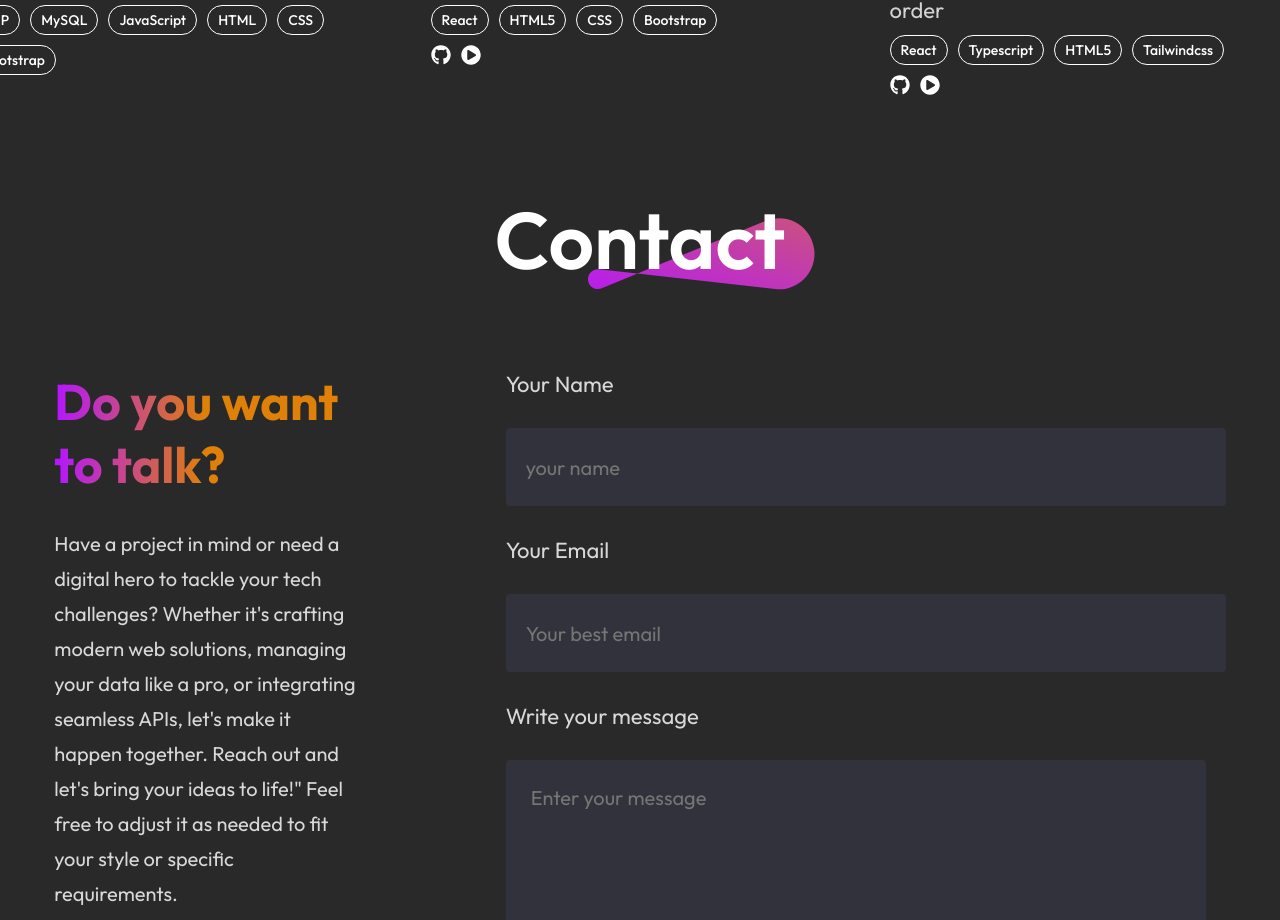
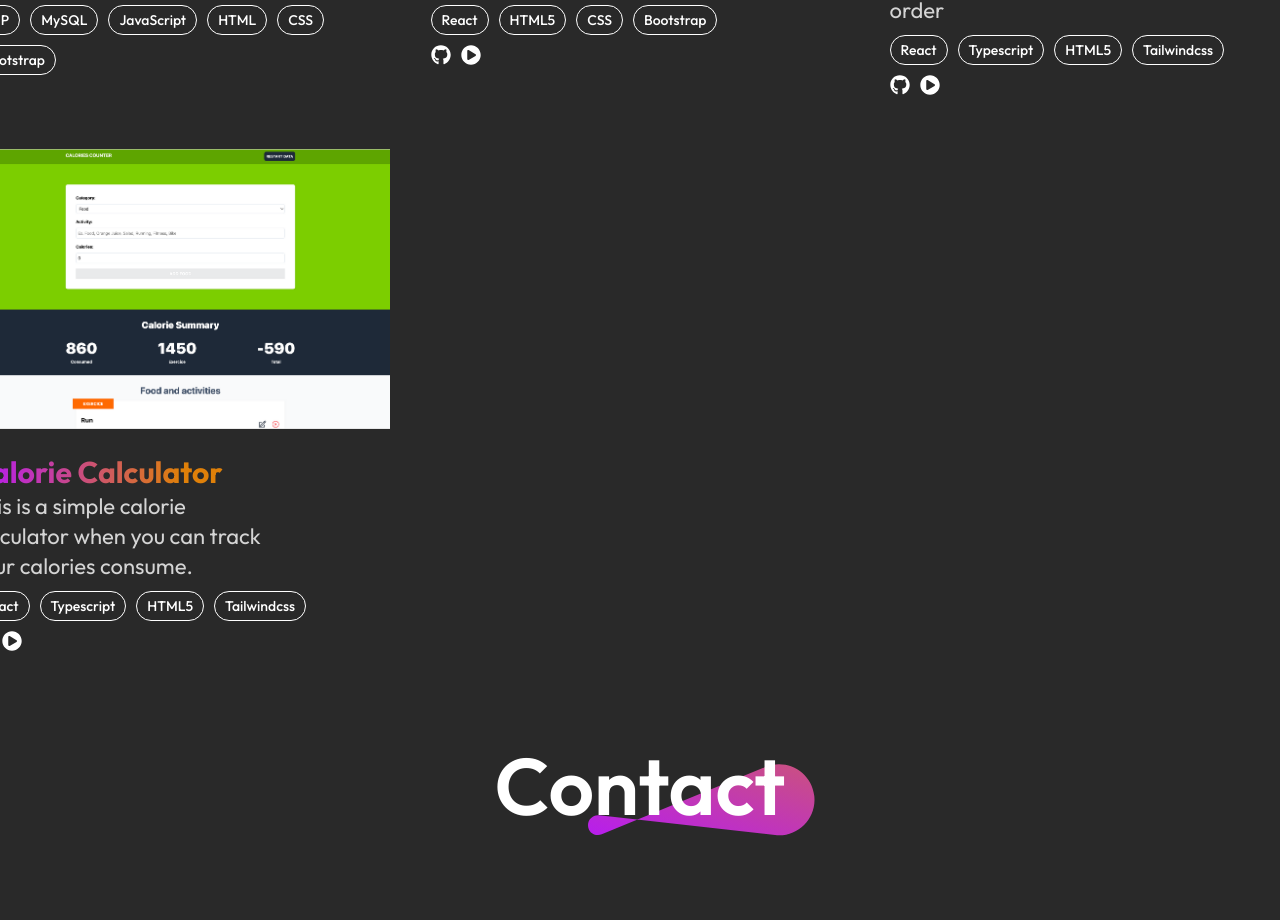
Before and after one commit to nomadwebs/CV, a React (Vite) app: page / in a window 1280 px wide. Shown: the part 5117-6037 px from the top of the page. Built offline with nearby package versions, Linux system fonts and the light colour scheme.

Commit message:
add calories calculator app

```diff
--- a/src/data/mywork_data.js
+++ b/src/data/mywork_data.js
@@ -4,6 +4,7 @@ import project3_img from '../assets/portfolio.svg'
 import cartaFuturo from '../assets/cartaalfuturo.svg'
 import bookStore from '../assets/bookStore.svg'
 import tipCalculator from '../assets/tipCalculator.svg'
+import calorieCalculator from '../assets/caloriesCalculator.svg'
 
 const mywork_data = [
     {
@@ -61,5 +62,14 @@ const mywork_data = [
         github: 'https://github.com/nomadwebs/tipCalculator',
         link: 'https://graceful-phoenix-ae2915.netlify.app/'
     },
+    {
+        id: 6,
+        w_name: "Calorie Calculator",
+        description: 'This is a simple calorie calculator when you can track your calories consume.',
+        w_img: calorieCalculator,
+        tags: ['React', 'Typescript', 'HTML5', 'Tailwindcss'],
+        github: 'https://github.com/nomadwebs/CaloriesCalculator',
+        link: 'https://zesty-cat-b34760.netlify.app/'
+    },
 ]
 export default mywork_data;
```
Also changed, not shown: src/assets/caloriesCalculator.svg (added).
